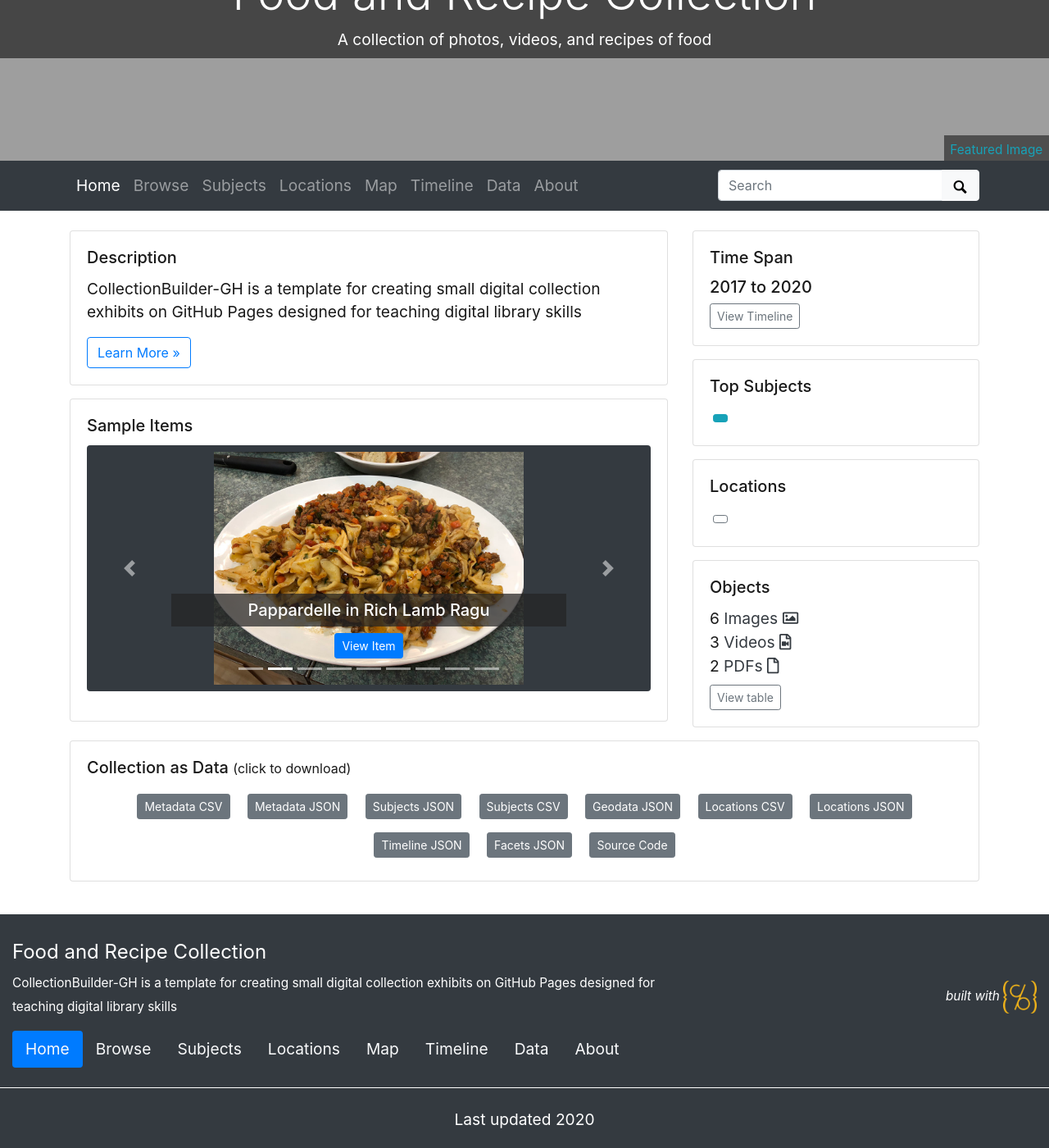
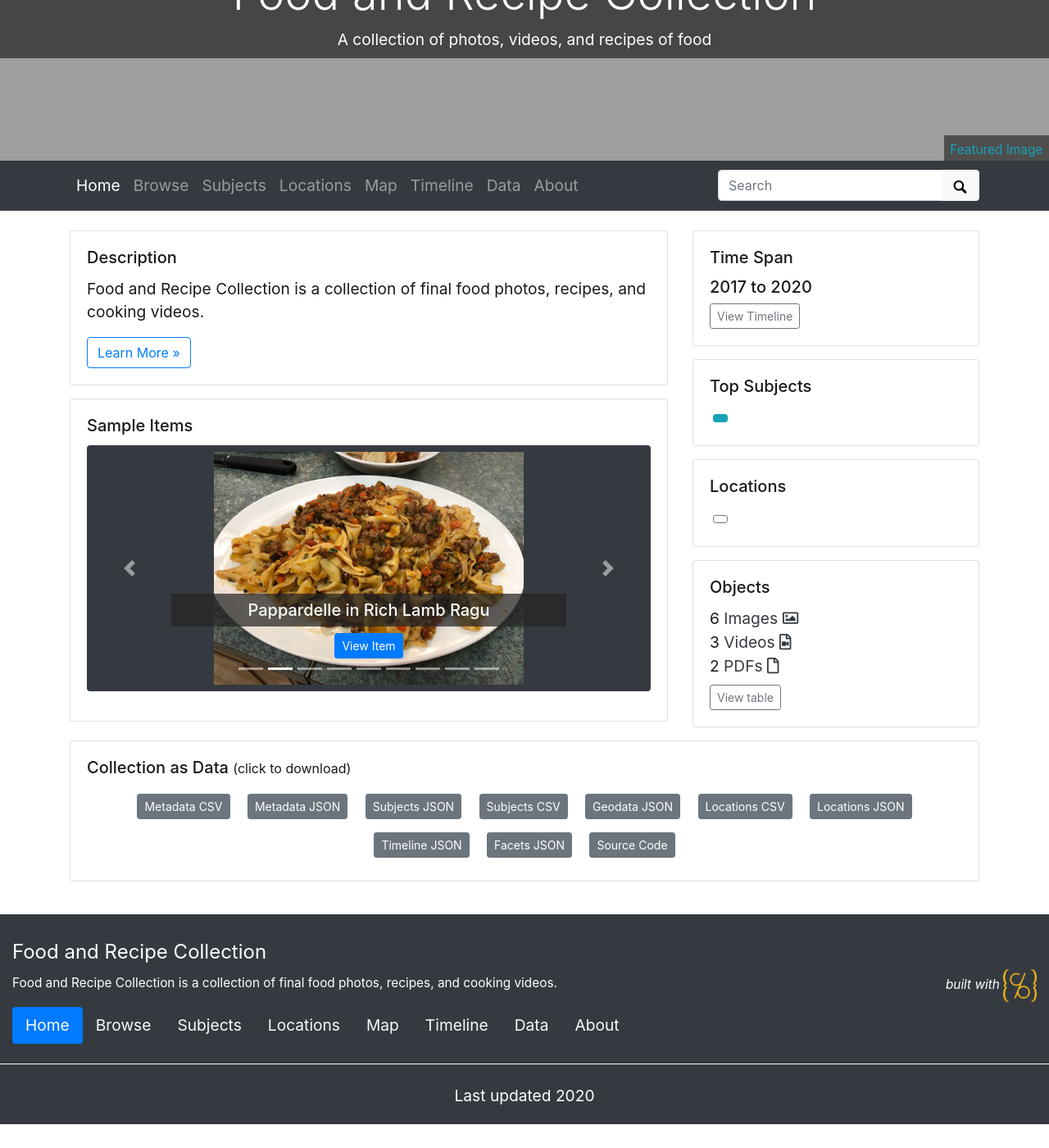
Before and after one commit to vneblitt/food-collection, a Jekyll site: the page built from index.md, in a window 1280 px wide and 1400 px high, scrolled down 145 px. Shown: the whole window at 82% size. Built offline with Jekyll 4.4.1, drawn with Linux system fonts in a browser that asks for light colours; after the commit the page ends 1516 px from its top, so only the background shows below that.

Commit message:
Edited  site description and site author.

```diff
--- a/_config.yml
+++ b/_config.yml
@@ -23,9 +23,9 @@ title: Food and Recipe Collection
 tagline: A collection of photos, videos, and recipes of food
 # description appears in meta tags and other locations
 # this description might appear in search result lists, keep around 160 characters max
-description: "CollectionBuilder-GH is a template for creating small digital collection exhibits on GitHub Pages designed for teaching digital library skills"
+description: "Food and Recipe Collection is a collection of final food photos, recipes, and cooking videos."
 # creator of the digital collection, to appear in meta tags; we typically use our GitHub usernames but feel free to just use your name
-author: CollectionBuilder
+author: Valentina Neblitt-Jones
 
 ##########
 # COLLECTION SETTINGS
```
